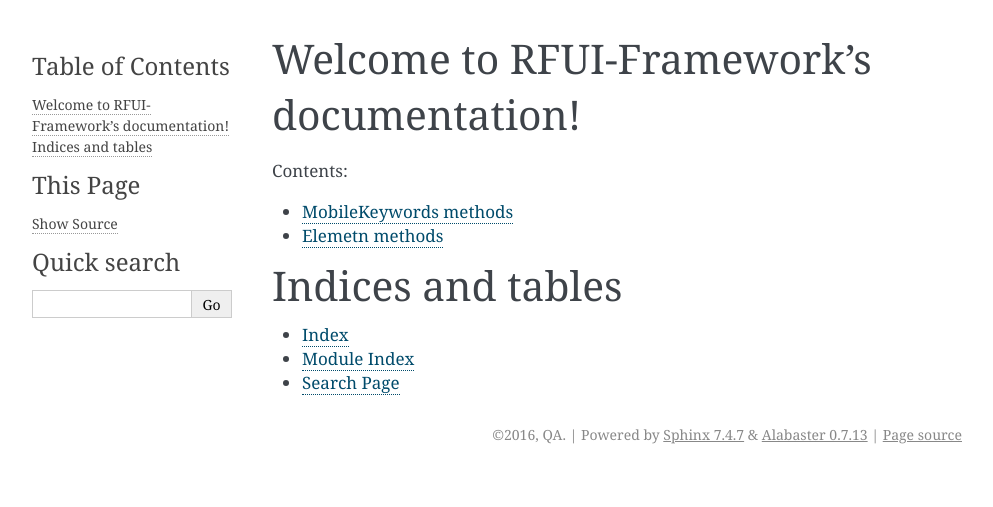
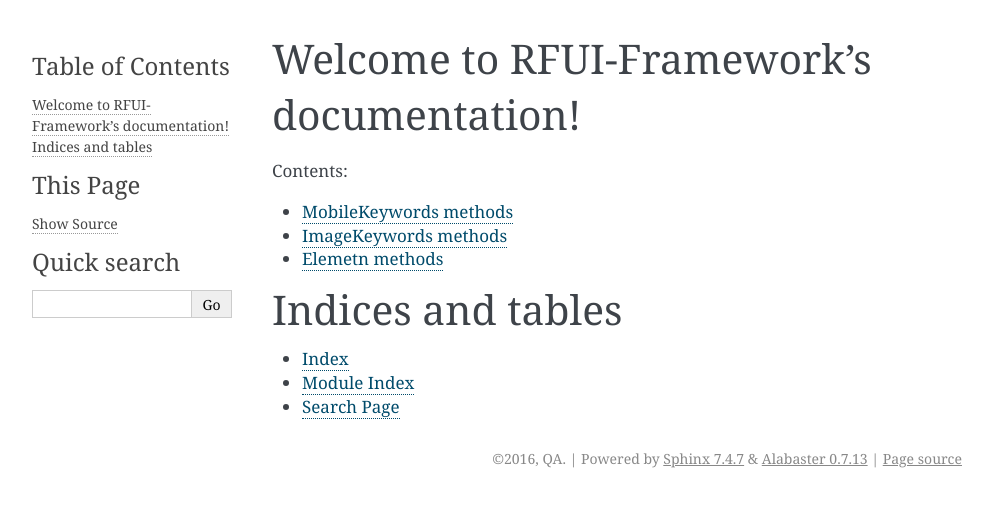
Before and after one commit to lucyking/AlphaLibrary, a Sphinx documentation site: the page built from docs/source/index.rst, in a window 1280 px wide. Shown: the top 507 px of the page, without its empty margins (148-1141 px from the left). Built offline with Sphinx 7.4.7, drawn with Linux system fonts in a browser that asks for light colours.

Commit message:
+ ImageKeywords in usage.srt

```diff
--- a/docs/source/usage.rst
+++ b/docs/source/usage.rst
@@ -2,6 +2,13 @@
 --------------------------
 
 .. autoclass:: AppiumLibrary.keywords._mobilekeywords._MobileKeywords
+    :members:
+
+
+ImageKeywords methods
+--------------------------
+
+.. autoclass:: AppiumLibrary.keywords._imagekeywords._ImageKeywords
     :members:
 
 
```
